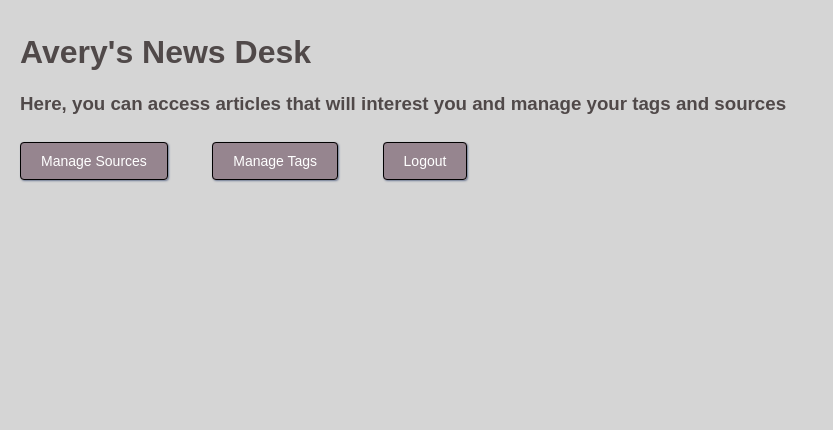
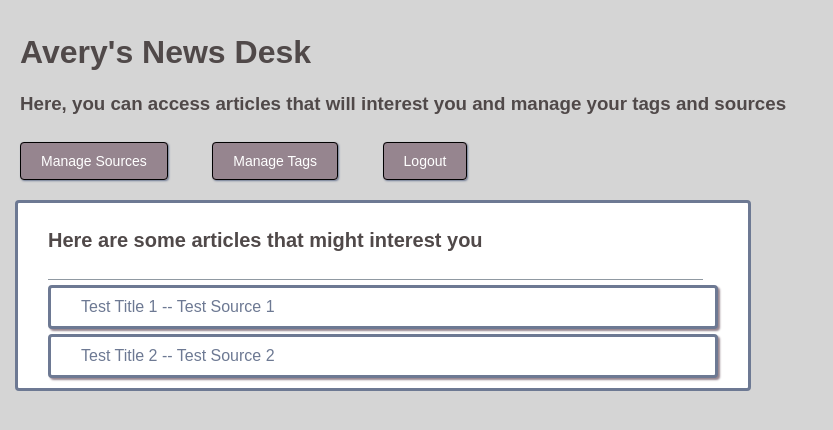
Before and after one commit to AveryLevin/News-Desk-App, a Django app: page /news/user_home/ in a window 1280 px wide. Shown: the part 142-572 px from the top of the page, without its empty margins (0-833 px from the left). Run offline with Django 3.2, Linux system fonts and the light colour scheme; a user stored in the database is signed in; data comes from the database, SQL or seed files in the repository; both versions use the stored data as it was after the commit; data that the repository does not hold is empty.

Commit message:
added Vue code for user home page. currently uses place-holder data in front end

```diff
--- /dev/null
+++ b/newsapp/news_scraper/static/news_scraper/scripts/user_home.js
@@ -0,0 +1,54 @@
+
+var userHomeData = {
+    articleListData: [
+        {
+            articleTitle: "Test Title 1",
+            articleSource: "Test Source 1",
+            articleRedirLink: "https://www.google.com/"
+        },
+        {
+            articleTitle: "Test Title 2",
+            articleSource: "Test Source 2",
+            articleRedirLink: "https://www.bing.com/"
+        },
+    ]
+};
+
+Vue.component('article-item', {
+    delimiters: ['[[', ']]'],
+    props: {
+        articleTitle: String,
+        articleSource: String,
+        articleRedirLink: String
+    },
+    template: `
+    <div class="article-item">
+            <a :href="articleRedirLink">
+                <article class="article_block">
+                    [[  articleTitle  ]] -- [[ articleSource ]]
+                </article>
+            </a>
+        </div>
+    `,
+    computed: {
+
+    },
+    methods: {
+
+    }
+});
+
+var app = new Vue({
+    delimiters: ['[[', ']]'],
+    el: '#app',
+    data: function () {
+        return {
+            userHomeData: userHomeData
+        }
+    },
+    computed: {
+        articles: function () {
+            return this.userHomeData.articleListData;
+        }
+    },
+});
--- a/newsapp/news_scraper/templates/news_scraper/user_home.html
+++ b/newsapp/news_scraper/templates/news_scraper/user_home.html
@@ -13,34 +13,34 @@
 {% block body %}
 
 <div class=top>
-<h1>{{user.username.capitalize}}'s News Desk</h1>
-<h3>Here, you can access articles that will interest you and manage your tags and sources</h3>
-<br>
+    <h1>{{user.username.capitalize}}'s News Desk</h1>
+    <h3>Here, you can access articles that will interest you and manage your tags and sources</h3>
+    <br>
 </div>
+
 <a href="{% url 'news_scraper:user_sources' %}" class=button>Manage Sources</a>
 
 <a href="{% url 'news_scraper:user_tags' %}" class=button>Manage Tags</a>
 
 <a href="{% url 'news_scraper:logout' %}" class=button>Logout</a>
 
-
-{% if articles %}
-<div ">
+<div id="app">
     <ul class="article-list">
         <h4>Here are some articles that might interest you</h4>
         <div class="hztl-line"></div>
-        {% for article in articles %}
-        <li class="article-item">
-            <a href="{{ article.redir }}">
-                <article class="article_block">
-                    {{ article.title }} -- {{ article.source }}
-                </article>
-            </a>
-        </li>
-        {% endfor %}
+        <article-item
+        v-for="article in articles"
+        v-bind:article-title="article.articleTitle"
+        v-bind:article-source="article.articleSource"
+        v-bind:article-redir-link="article.articleRedirLink"
+        ></article-item>
 
     </ul>
 </div>
-{% endif %}
+
+{% load static %}
+<!-- brings vue library into page-->
+<script src="https://cdn.jsdelivr.net/npm/vue"></script>
+<script src="{% static 'news_scraper/scripts/user_home.js'%}"></script>
 
 {% endblock body %}
--- a/newsapp/news_scraper/templates/news_scraper/user_tags.html
+++ b/newsapp/news_scraper/templates/news_scraper/user_tags.html
@@ -73,6 +73,7 @@
 </div>
 
 {% load static %}
+<!-- brings vue library into page-->
 <script src="https://cdn.jsdelivr.net/npm/vue"></script>
 <script src="{% static 'news_scraper/scripts/user_tags.js'%}"></script>
 
```
Also changed, not shown: newsapp/db.sqlite3.
